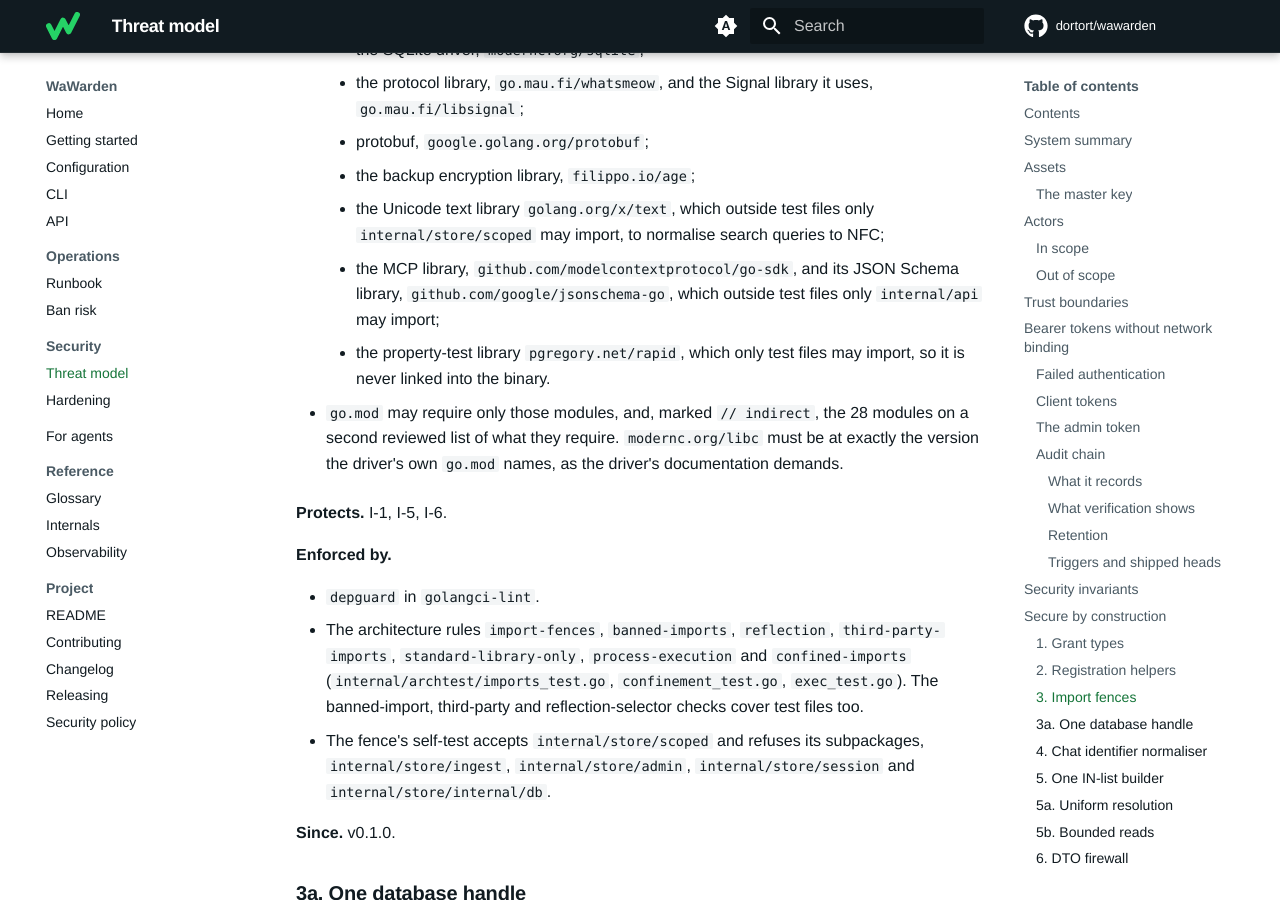
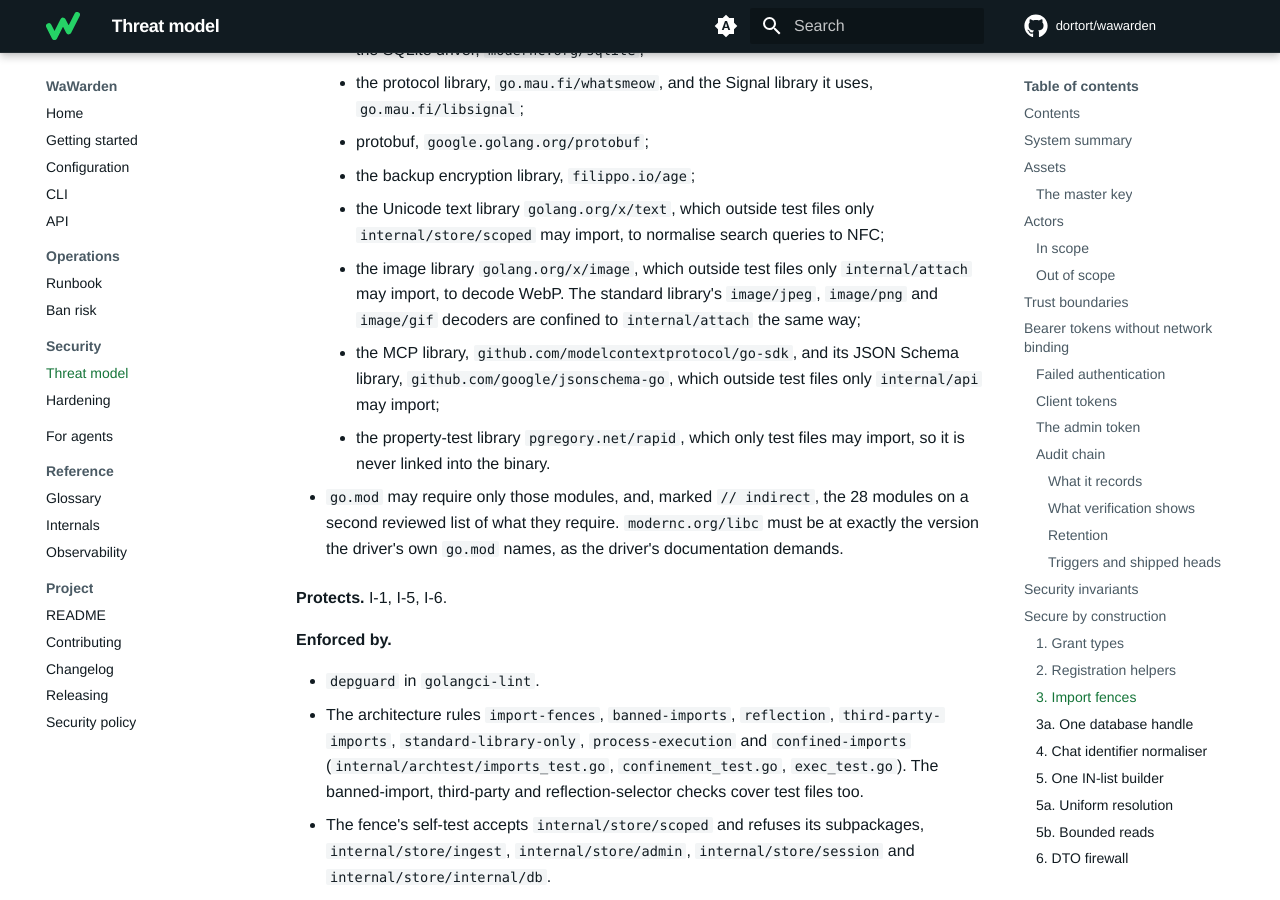
Before and after one commit to dortort/wawarden, an MkDocs documentation site: the page built from docs/threat-model.md, in a window 1280 px wide and 900 px high, scrolled down 22842 px. Built offline with MkDocs 1.6.1 and Material for MkDocs 9.7.7, drawn with Linux system fonts in a browser that asks for light colours; comment, search, counter and statistics services are not loaded.

Commit message:
build(deps): allow golang.org/x/image for the attachment normaliser
Add golang.org/x/image to the reviewed importable modules and confine it,
with the standard library's JPEG, PNG and GIF decoders, to internal/attach
through a depguard rule.

Co-Authored-By: Claude Opus 5.5 <noreply@anthropic.com>
Co-Authored-By: Claude Fable 5.1 <noreply@anthropic.com>

```diff
--- a/docs/threat-model.md
+++ b/docs/threat-model.md
@@ -918,6 +918,10 @@ scoped-read-path rule cannot see.
   - the Unicode text library `golang.org/x/text`, which outside test files
     only `internal/store/scoped` may import, to normalise search queries to
     NFC;
+  - the image library `golang.org/x/image`, which outside test files only
+    `internal/attach` may import, to decode WebP. The standard library's
+    `image/jpeg`, `image/png` and `image/gif` decoders are confined to
+    `internal/attach` the same way;
   - the MCP library, `github.com/modelcontextprotocol/go-sdk`, and its JSON
     Schema library, `github.com/google/jsonschema-go`, which outside test
     files only `internal/api` may import;
```
Also changed, not shown: .golangci.yml (+14 -0 lines), 1 other file.
